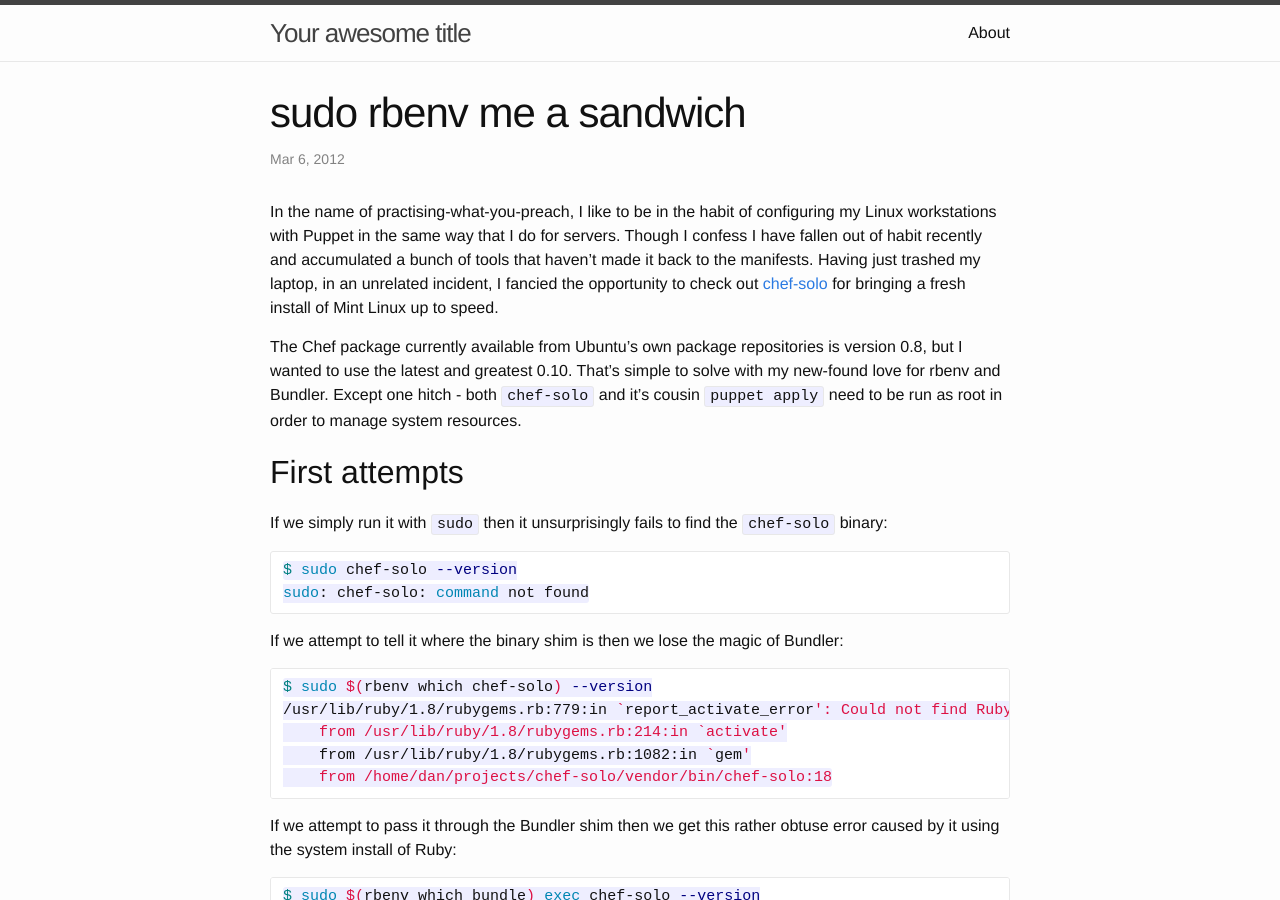
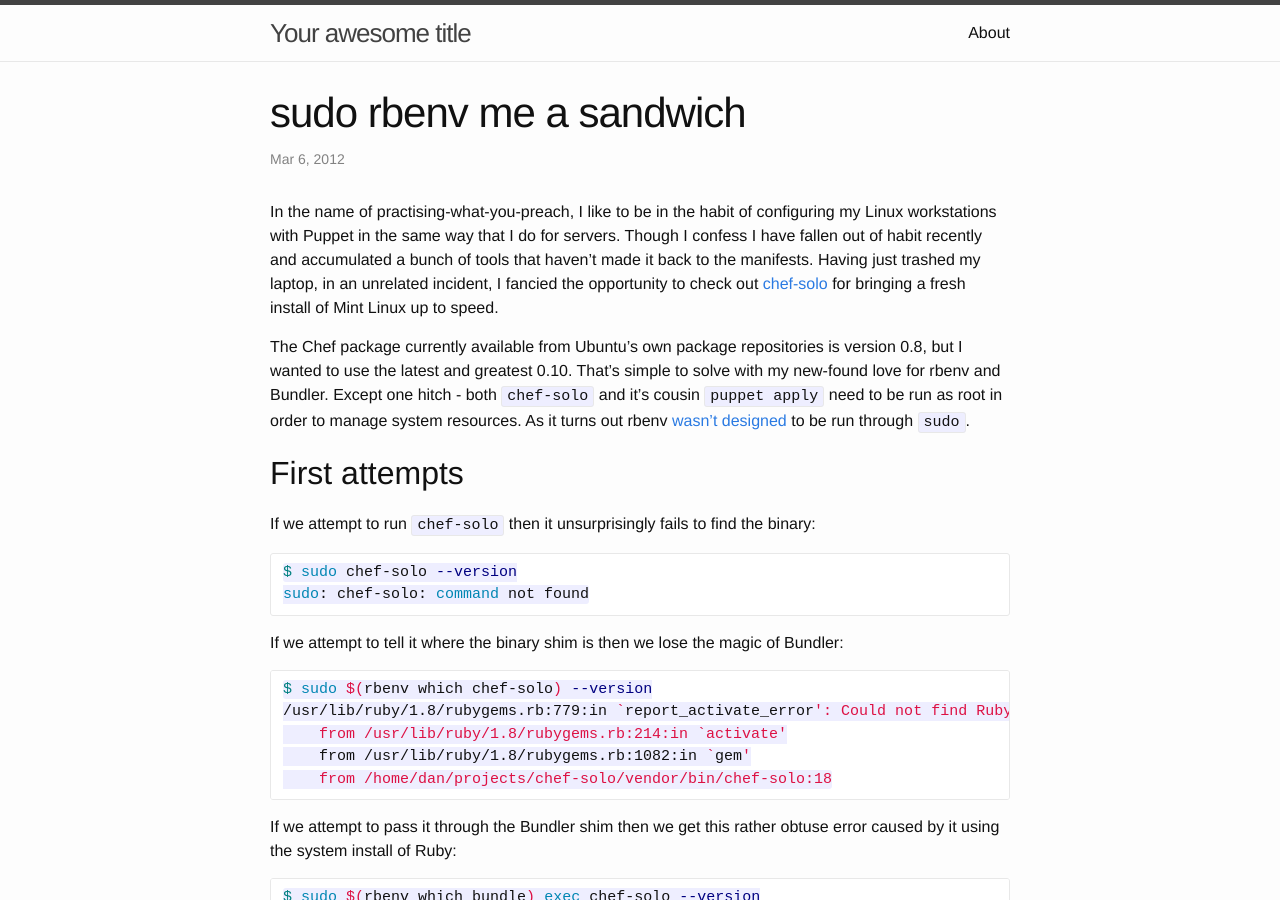
Before and after one commit to engrnisarahmed/dan.carley.co, a Jekyll site: the page built from _posts/2012-03-06-sudo-rbenv-me-a-sandwich.markdown, in a window 1280 px wide and 900 px high. Built offline with Jekyll 4.4.1, drawn with Linux system fonts in a browser that asks for light colours.

Commit message:
rbenv-sudo article link to GH issues.

````diff
--- a/_posts/2012-03-06-sudo-rbenv-me-a-sandwich.markdown
+++ b/_posts/2012-03-06-sudo-rbenv-me-a-sandwich.markdown
@@ -8,11 +8,11 @@ categories: dev ruby
 
 In the name of practising-what-you-preach, I like to be in the habit of configuring my Linux workstations with Puppet in the same way that I do for servers. Though I confess I have fallen out of habit recently and accumulated a bunch of tools that haven't made it back to the manifests. Having just trashed my laptop, in an unrelated incident, I fancied the opportunity to check out [chef-solo](http://wiki.opscode.com/display/chef/Chef+Solo) for bringing a fresh install of Mint Linux up to speed.
 
-The Chef package currently available from Ubuntu's own package repositories is version 0.8, but I wanted to use the latest and greatest 0.10. That's simple to solve with my new-found love for rbenv and Bundler. Except one hitch - both `chef-solo` and it's cousin `puppet apply` need to be run as root in order to manage system resources.
+The Chef package currently available from Ubuntu's own package repositories is version 0.8, but I wanted to use the latest and greatest 0.10. That's simple to solve with my new-found love for rbenv and Bundler. Except one hitch - both `chef-solo` and it's cousin `puppet apply` need to be run as root in order to manage system resources. As it turns out rbenv [wasn't](https://github.com/sstephenson/rbenv/issues/60) [designed](https://github.com/sstephenson/rbenv/issues/127) to be run through `sudo`.
 
 ## First attempts
 
-If we simply run it with `sudo` then it unsurprisingly fails to find the `chef-solo` binary:
+If we attempt to run `chef-solo` then it unsurprisingly fails to find the binary:
 
 ``` sh
 $ sudo chef-solo --version
````
